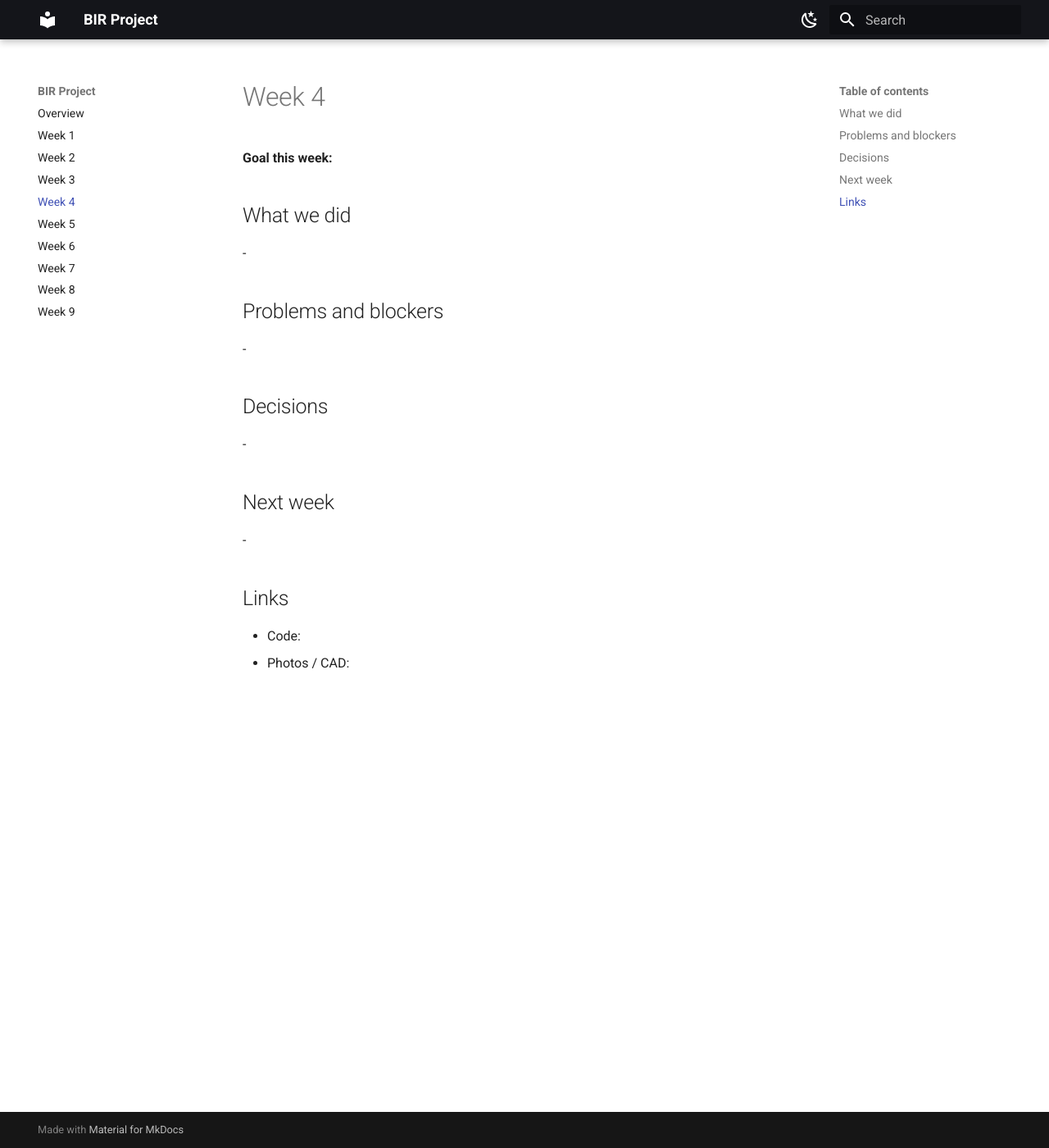
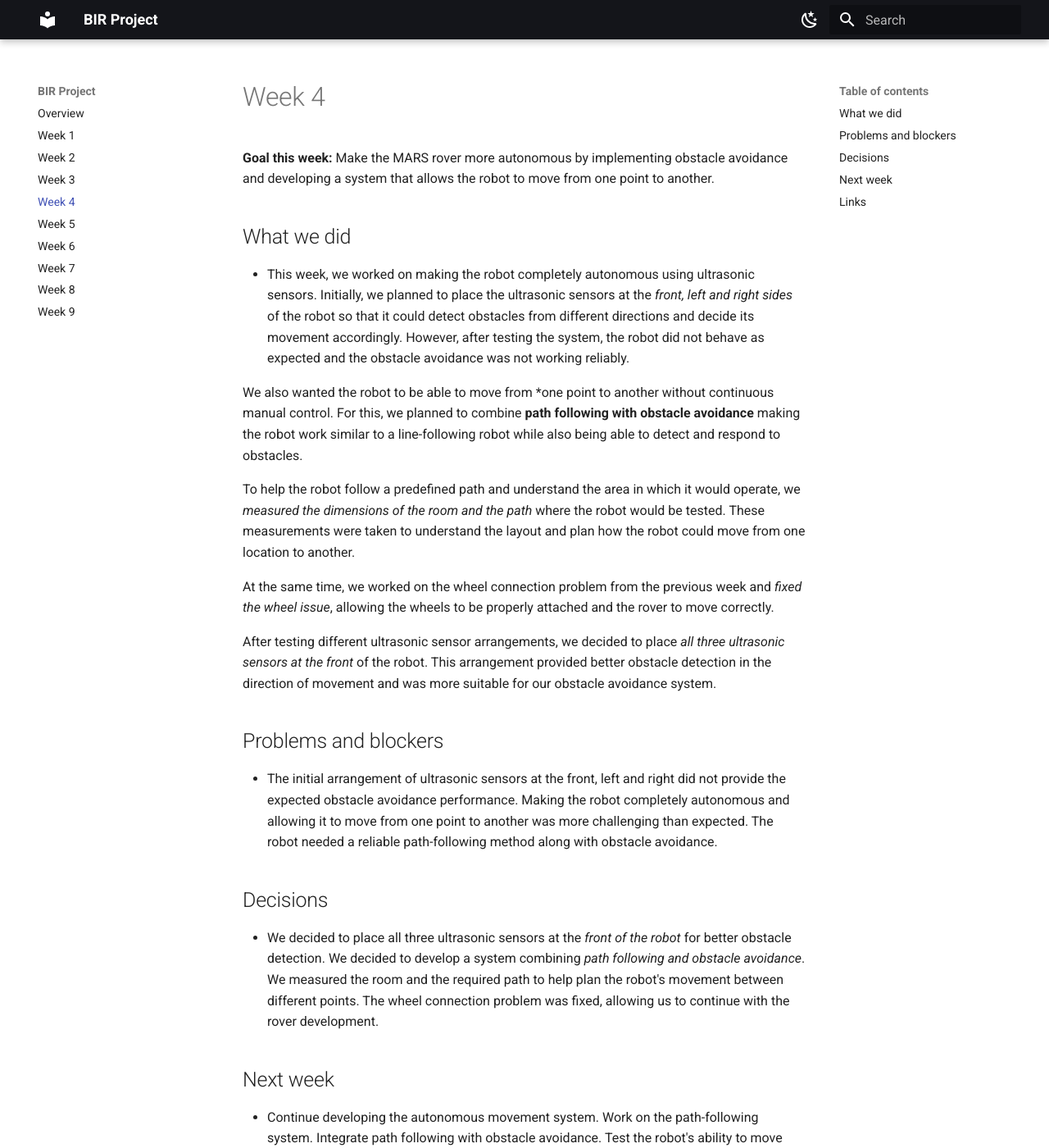
Before and after one commit to BuilderinResidencyTinkerspace/MARS-Modular-Autonomous-Rover-System, an MkDocs documentation site: the page built from docs/week-04.md, in a window 1280 px wide and 1400 px high. Shown: the whole window at 82% size. Built offline with MkDocs 1.6.1 and Material for MkDocs 9.7.7, drawn with Linux system fonts in a browser that asks for light colours; some of the changed text lies outside the part shown.

Commit message:
Revise Week 4 goals and progress details
Updated the goals and progress for Week 4, detailing the implementation of obstacle avoidance and path following for the MARS rover. Adjusted sensor placement and addressed wheel connection issues.

```diff
--- a/docs/week-04.md
+++ b/docs/week-04.md
@@ -1,22 +1,40 @@
 # Week 4
 
-**Goal this week:**
+**Goal this week:** Make the MARS rover more autonomous by implementing obstacle avoidance and developing a system that allows the robot to move from one point to another.
 
 ## What we did
 
--
+- This week, we worked on making the robot completely autonomous using ultrasonic sensors. Initially, we planned to place the ultrasonic sensors at the *front, left and right sides* of the robot so that it could detect obstacles from different directions and decide its movement accordingly. However, after testing the system, the robot did not behave as expected and the obstacle avoidance was not working reliably.
+
+We also wanted the robot to be able to move from *one point to another without continuous manual control. For this, we planned to combine **path following with obstacle avoidance*, making the robot work similar to a line-following robot while also being able to detect and respond to obstacles.
+
+To help the robot follow a predefined path and understand the area in which it would operate, we *measured the dimensions of the room and the path* where the robot would be tested. These measurements were taken to understand the layout and plan how the robot could move from one location to another.
+
+At the same time, we worked on the wheel connection problem from the previous week and *fixed the wheel issue*, allowing the wheels to be properly attached and the rover to move correctly.
+
+After testing different ultrasonic sensor arrangements, we decided to place *all three ultrasonic sensors at the front* of the robot. This arrangement provided better obstacle detection in the direction of movement and was more suitable for our obstacle avoidance system.
+
 
 ## Problems and blockers
 
--
+- The initial arrangement of ultrasonic sensors at the front, left and right did not provide the expected obstacle avoidance performance.
+Making the robot completely autonomous and allowing it to move from one point to another was more challenging than expected.
+The robot needed a reliable path-following method along with obstacle avoidance.
 
 ## Decisions
 
--
+- We decided to place all three ultrasonic sensors at the *front of the robot* for better obstacle detection.
+We decided to develop a system combining *path following and obstacle avoidance*.
+We measured the room and the required path to help plan the robot's movement between different points.
+The wheel connection problem was fixed, allowing us to continue with the rover development.
 
 ## Next week
 
--
+- Continue developing the autonomous movement system.
+Work on the path-following system.
+Integrate path following with obstacle avoidance.
+Test the robot's ability to move from one point to another.
+Further test and improve the three-front-ultrasonic-sensor arrangement.
 
 ## Links
 
```
